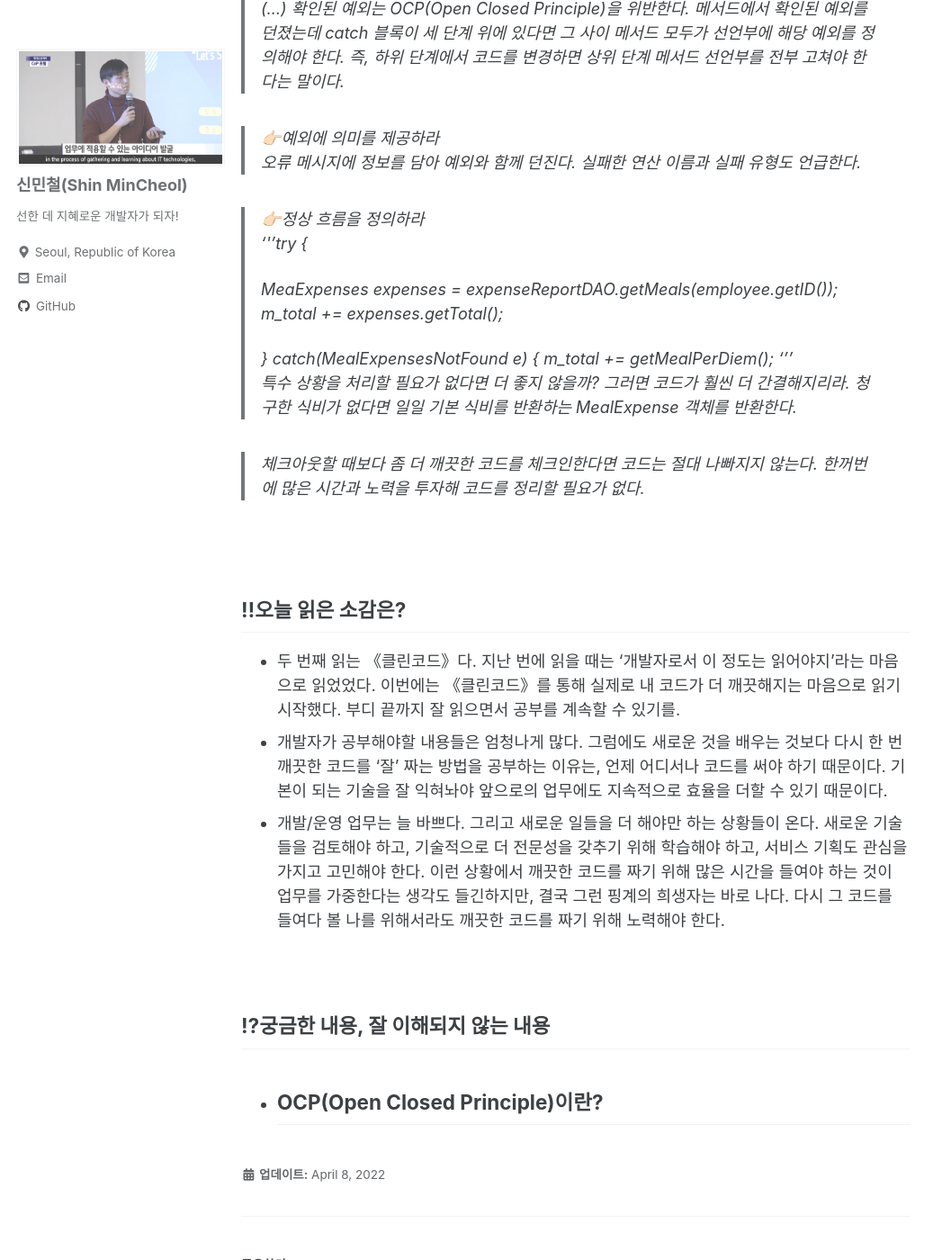
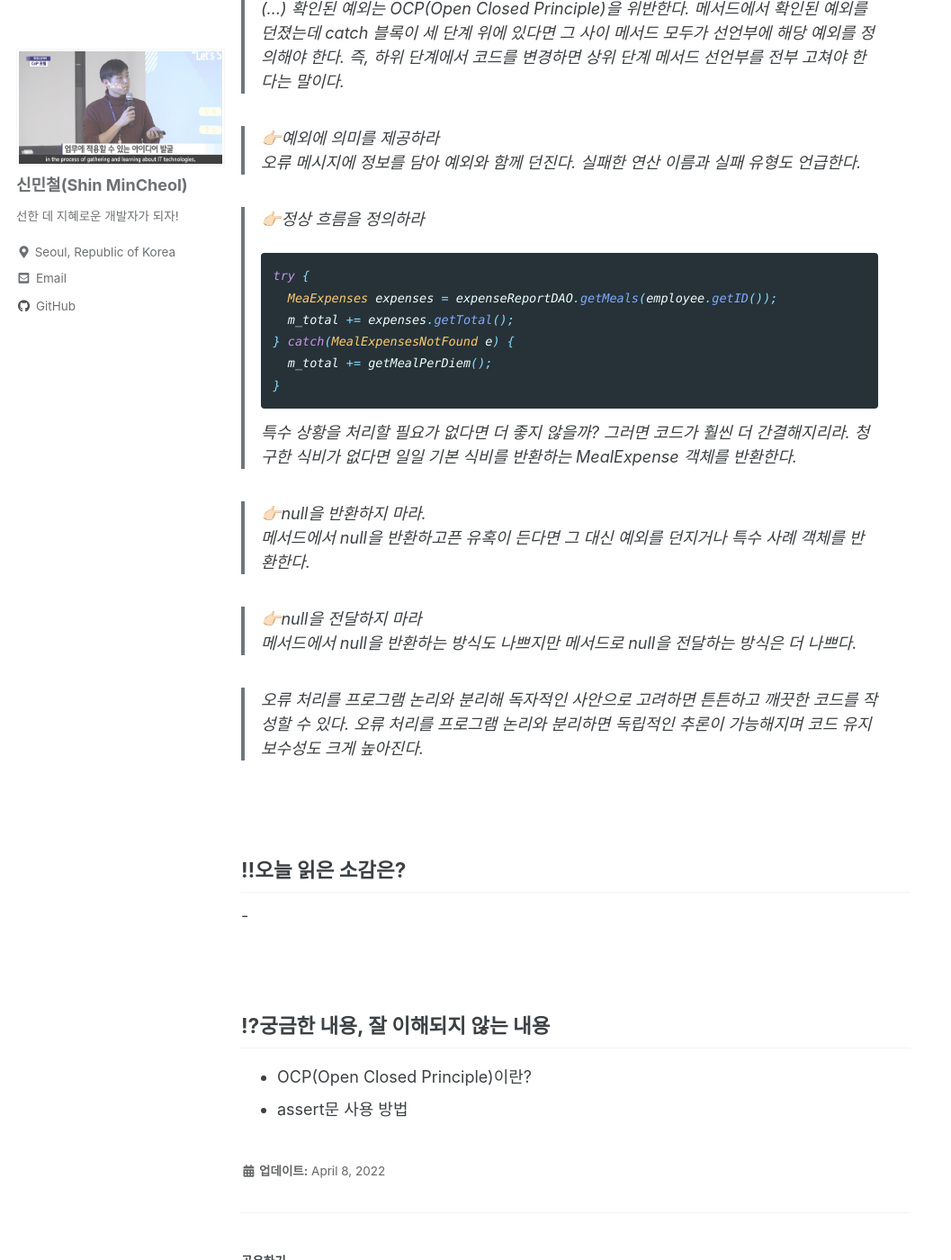
Before and after one commit to alsoj/alsoj.github.io, a Jekyll site: the page built from _posts/til/clean code/2022-04-08-7.오류 처리.md, in a window 1280 px wide and 1400 px high, scrolled down 892 px. Shown: the whole window at 90% size, without its empty margins (0-1057 px from the left). Built offline with Jekyll 4.4.1, drawn with Linux system fonts in a browser that asks for light colours; cached includes are drawn as plain includes; comment, search, counter and statistics services are not loaded.

Commit message:
modify TIL

````diff
--- a/_posts/til/clean code/2022-04-08-7.오류 처리.md
+++ b/_posts/til/clean code/2022-04-08-7.오류 처리.md
@@ -22,29 +22,35 @@
 > 오류 메시지에 정보를 담아 예외와 함께 던진다. 실패한 연산 이름과 실패 유형도 언급한다.
 
 > 👉🏻정상 흐름을 정의하라
-> '''try {
 >
-> MeaExpenses expenses = expenseReportDAO.getMeals(employee.getID());
-> m_total += expenses.getTotal();
+> ```java
+> try {
+>   MeaExpenses expenses = expenseReportDAO.getMeals(employee.getID());
+>   m_total += expenses.getTotal();
+> } catch(MealExpensesNotFound e) {
+>   m_total += getMealPerDiem();
+> }
+> ```
 >
-> } catch(MealExpensesNotFound e) {
-> m_total += getMealPerDiem();
-> '''
 > 특수 상황을 처리할 필요가 없다면 더 좋지 않을까? 그러면 코드가 훨씬 더 간결해지리라. 청구한 식비가 없다면 일일 기본 식비를 반환하는 MealExpense 객체를 반환한다.
 
-> 체크아웃할 때보다 좀 더 깨끗한 코드를 체크인한다면 코드는 절대 나빠지지 않는다. 한꺼번에 많은 시간과 노력을 투자해 코드를 정리할 필요가 없다.
+> 👉🏻null을 반환하지 마라.
+> 메서드에서 null을 반환하고픈 유혹이 든다면 그 대신 예외를 던지거나 특수 사례 객체를 반환한다.
+
+> 👉🏻null을 전달하지 마라
+> 메서드에서 null을 반환하는 방식도 나쁘지만 메서드로 null을 전달하는 방식은 더 나쁘다.
+
+> 오류 처리를 프로그램 논리와 분리해 독자적인 사안으로 고려하면 튼튼하고 깨끗한 코드를 작성할 수 있다. 오류 처리를 프로그램 논리와 분리하면 독립적인 추론이 가능해지며 코드 유지보수성도 크게 높아진다.
 
 <br />
 
 ## ‼오늘 읽은 소감은?
 
-- 두 번째 읽는 《클린코드》다. 지난 번에 읽을 때는 ‘개발자로서 이 정도는 읽어야지’라는 마음으로 읽었었다. 이번에는 《클린코드》를 통해 실제로 내 코드가 더 깨끗해지는 마음으로 읽기 시작했다. 부디 끝까지 잘 읽으면서 공부를 계속할 수 있기를.
-- 개발자가 공부해야할 내용들은 엄청나게 많다. 그럼에도 새로운 것을 배우는 것보다 다시 한 번 깨끗한 코드를 ‘잘’ 짜는 방법을 공부하는 이유는, 언제 어디서나 코드를 써야 하기 때문이다. 기본이 되는 기술을 잘 익혀놔야 앞으로의 업무에도 지속적으로 효율을 더할 수 있기 때문이다.
-- 개발/운영 업무는 늘 바쁘다. 그리고 새로운 일들을 더 해야만 하는 상황들이 온다. 새로운 기술들을 검토해야 하고, 기술적으로 더 전문성을 갖추기 위해 학습해야 하고, 서비스 기획도 관심을 가지고 고민해야 한다. 이런 상황에서 깨끗한 코드를 짜기 위해 많은 시간을 들여야 하는 것이 업무를 가중한다는 생각도 들긴하지만, 결국 그런 핑계의 희생자는 바로 나다. 다시 그 코드를 들여다 볼 나를 위해서라도 깨끗한 코드를 짜기 위해 노력해야 한다.
+-
 
 <br />
 
 ## ⁉궁금한 내용, 잘 이해되지 않는 내용
 
 - OCP(Open Closed Principle)이란?
--
+- assert문 사용 방법
````
